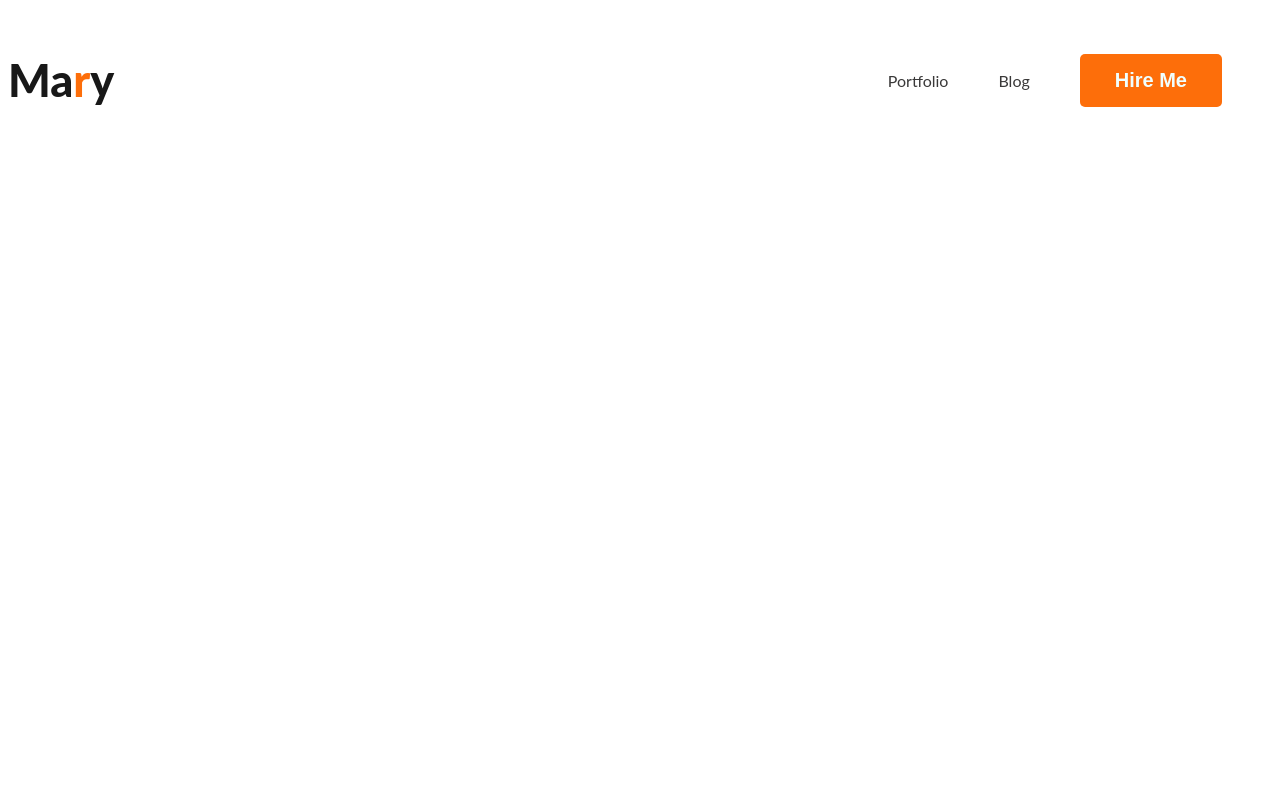
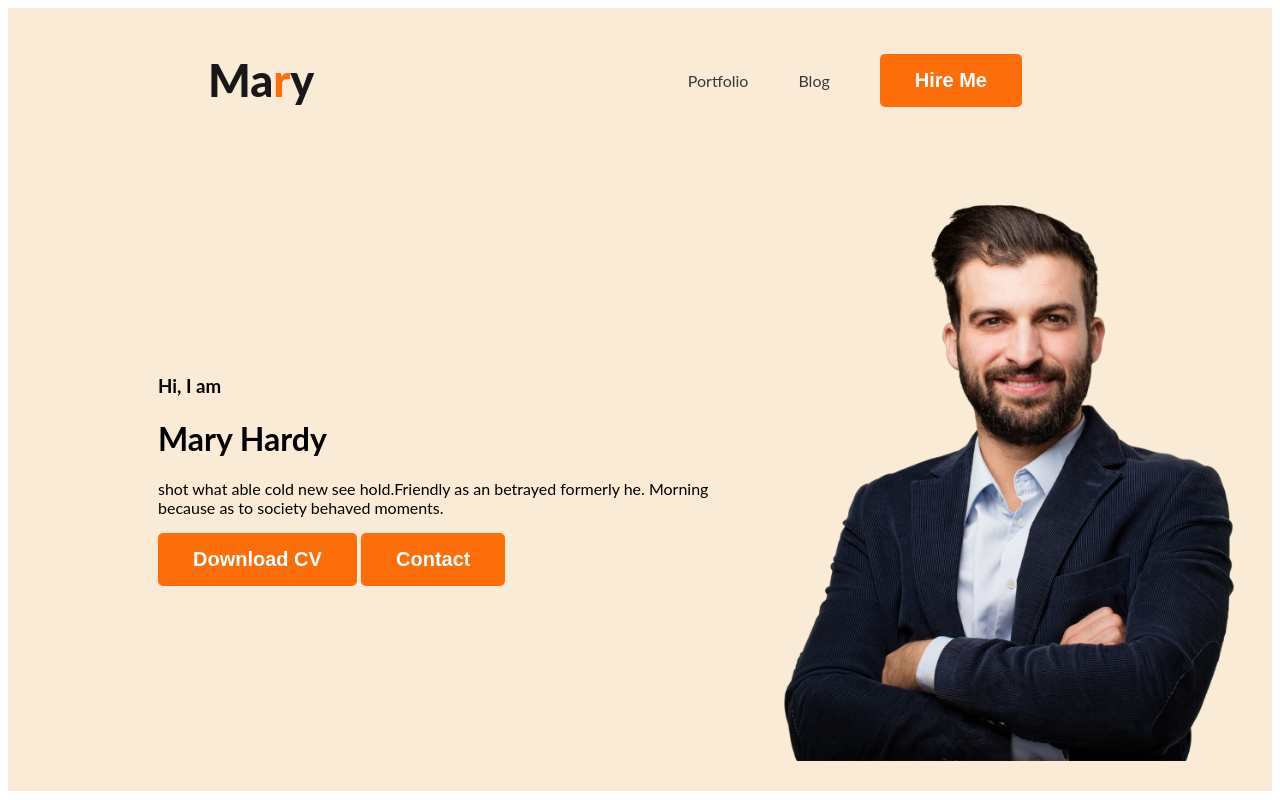
Before and after one commit to Sultana5G/developer_portfolio, a plain HTML site: page index.html in a window 1280 px wide. Drawn offline with Linux system fonts and the light colour scheme.

Commit message:
banner-content added

```diff
--- a/index.html
+++ b/index.html
@@ -10,7 +10,8 @@
     <link rel="stylesheet" href="style/style.css">
 </head>
 <body>
-  <header> <nav>
+  <header class="header">
+    <nav>
     <h3 class="nav-title">Ma<span class="text-primary">r</span>y</h3>
     <ul>
         <li><a href="">Portfolio</a></li>
@@ -18,6 +19,16 @@
         <li> <button class="btn-primary">Hire Me</button></li>
     </ul>
   </nav>
+  <div class="banner">
+    <div>
+        <h3 class="banner-grt">Hi, I am</h3>
+        <h1 class="banner-title">Mary Hardy</h1>
+        <p>shot what able cold new see hold.Friendly as an betrayed formerly he. Morning because as to society behaved moments.</p>
+        <button class="btn-primary">Download CV</button>
+        <button class="btn-primary">Contact</button>
+    </div>
+    <img class="propic" src="./images/hardy.png" alt="">
+  </div>
      </header>
   <main></main>
   <footer></footer>
--- a/style/style.css
+++ b/style/style.css
@@ -3,6 +3,7 @@ nav{
     display: flex;
     justify-content: space-between;
     align-items: center;
+    margin: 0 200px;
 }
 /* shared style */
 body{
@@ -42,3 +43,14 @@ nav a{
     color:#3a3939;
 
 }
+.header{
+    background-color:antiquewhite;
+}
+.banner{
+    padding: 30px 30px 30px 150px ;
+    display: flex;
+    align-items: center;
+}
+.propic{
+  width: 500px;
+}
```
